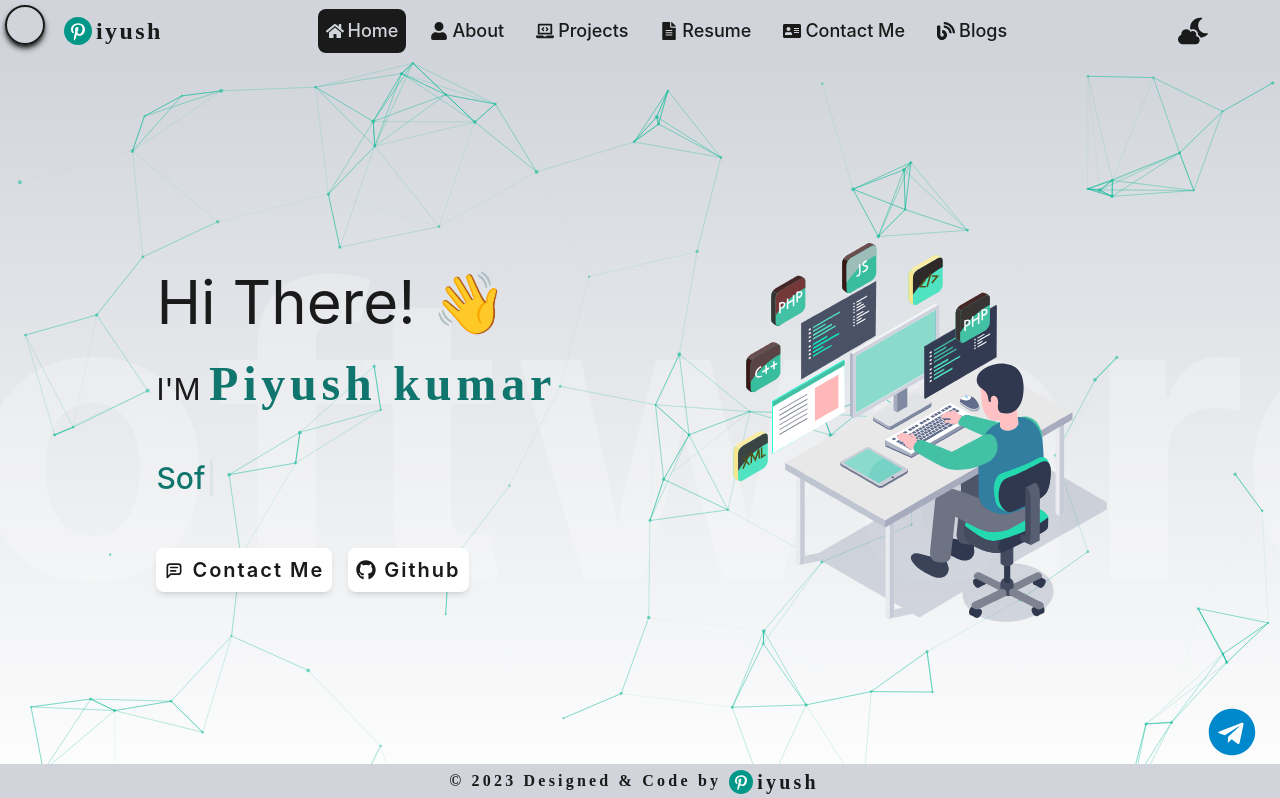
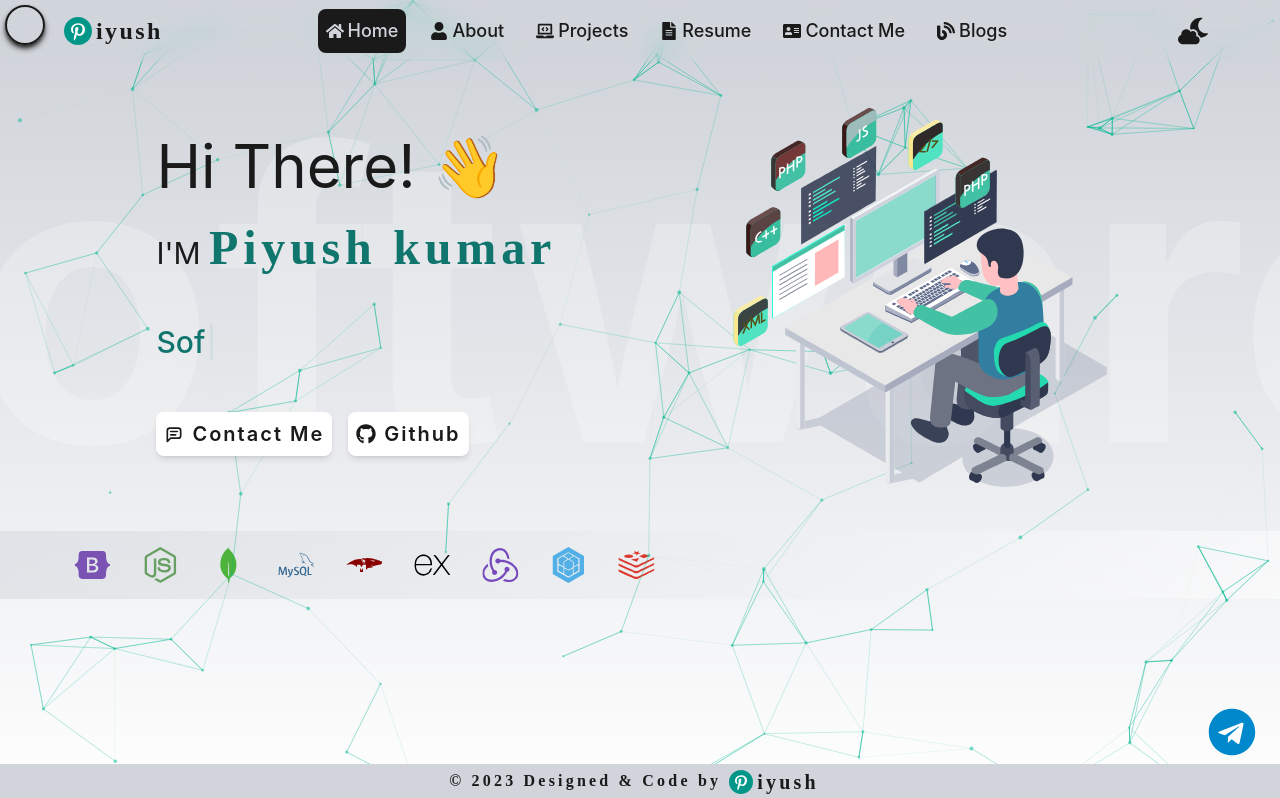
Before and after one commit to piyushkumarg/portfolio-website, a React (Vite) app: page / in a window 1280 px wide. Shown: the top 798 px of the page. Built offline with nearby package versions, Linux system fonts and the light colour scheme; a web font is replaced by a local one.

Commit message:
minor fixes

```diff
--- a/src/components/about/Intro.jsx
+++ b/src/components/about/Intro.jsx
@@ -1,13 +1,13 @@
 import React from "react";
 import avtarAnimation from "../lottieFiles/avtarAnim.json";
 import Lottie from "lottie-react";
-import { motion} from "framer-motion";
+import { motion } from "framer-motion";
 import { textVariants } from "../motionVariants/motionVariants";
 
 function Intro() {
   return (
     // Used in Home page
-    <div className="bg-gradient-to-b from-bgDarkMute to-bgDark  text-content flex flex-col justify-between  md:p-16 p-8">
+    <div className="bg-gradient-to-b from-bgDarkMute to-bgDark  text-content flex flex-col justify-between  items-center md:p-16 p-8">
       <h1 className="font-medium md:text-6xl sm:text-4xl text-3xl text-center ">
         LET ME{" "}
         <span className="text-contentHighlight font-carattere tracking-widest font-semibold md:text-7xl text-4xl ">
--- a/src/components/about/Skills.js
+++ b/src/components/about/Skills.js
@@ -10,12 +10,15 @@ import {
   SiMantine,
   SiMongodb,
   SiMongoose,
+  SiMysql,
   SiNetlify,
   SiNextdotjs,
-  SiPostgresql,
   SiPostman,
+  SiRedis,
   SiRedux,
+  SiSequelize,
   SiTailwindcss,
+  SiTypescript,
   SiVercel,
 } from "react-icons/si";
 import { TbBrandJavascript, TbBrandVscode, TbBrandVite } from "react-icons/tb";
@@ -43,6 +46,13 @@ export const techSkills = [
     desc: "A versatile programming language primarily used for creating interactive effects within web browsers, enabling dynamic content and user interaction on web pages.",
     icon: TbBrandJavascript,
     color: "#F7DF1E",
+  },
+  {
+    id: 3.1,
+    name: "TypeScript",
+    desc: "A versatile programming language primarily used for creating interactive effects within web browsers, enabling dynamic content and user interaction on web pages.",
+    icon: SiTypescript,
+    color: "#3178C6",
   },
   {
     id: 4,
@@ -125,7 +135,7 @@ export const techSkills = [
     id: 15,
     name: "SQL",
     desc: "SQL(Structured Query Language) is a language used to manage and manipulate relational databases.",
-    icon: SiPostgresql,
+    icon: SiMysql,
     color: "#336791",
   },
   {
@@ -148,6 +158,20 @@ export const techSkills = [
     desc: "A predictable state container for JavaScript applications, commonly used with React for managing application state.",
     icon: SiRedux,
     color: "#764ABC",
+  },
+  {
+    id: 19,
+    name: "Sequelize",
+    desc: "",
+    icon: SiSequelize,
+    color: "#52B0E7",
+  },
+  {
+    id: 20,
+    name: "Redis",
+    desc: "",
+    icon: SiRedis,
+    color: "#DC382D",
   },
 ];
 
--- a/src/components/banner/Banner.jsx
+++ b/src/components/banner/Banner.jsx
@@ -6,13 +6,14 @@ import { motion } from "framer-motion";
 import { FaGithub } from "react-icons/fa";
 import { Link } from "react-router-dom";
 import { TbMessage } from "react-icons/tb";
-import { textVariants } from "../motionVariants/motionVariants";
-import { sliderVariants } from "../motionVariants/motionVariants";
+import { techSkills } from "../about/Skills";
+import { skillSliderVariants, sliderVariants, textVariants } from "../motionVariants/motionVariants";
 import Design from "../particleAnimation/Design";
 
 function Banner() {
   return (
-    <div className="h-[calc(100vh-3.75rem)] bg-gradient-to-b from-bgDark to-bgDarkMute  text-content  flex flex-col md:flex-row items-center justify-center md:justify-evenly md:gap-8 gap-4 p-8 overflow-hidden relative bg-">
+    <div className="h-[calc(100vh-3.75rem)] bg-gradient-to-b from-bgDark to-bgDarkMute flex flex-col">
+      <div className="flex flex-col md:flex-row items-center text-content justify-center md:justify-evenly md:gap-8 gap-4 p-8 overflow-hidden relative">
         <motion.div
           className="flex flex-col  justify-center gap-7 md:w-1/3 z-10"
           variants={textVariants}
@@ -73,6 +74,32 @@ function Banner() {
         </motion.div>
 
         {/* Particle Background */}
+
+      </div>
+
+      <div className="bg-gradient-to-r from-bgDark/50 to-bgDarkMute/50 p-4 md:pl-16 ">
+        <div className="relative overflow-hidden md:w-1/2 w-full flex justify-center items-center">
+          <motion.div variants={skillSliderVariants}
+            initial="initial"
+            animate="animate"
+            className="flex gap-8">
+            {techSkills.map((skill) => (
+
+
+              <div
+                key={skill.id}
+                className="cursor-pointer">
+                <skill.icon
+                  className="text-4xl"
+                  style={{ color: skill.color }}
+                />
+              </div>
+
+            ))}
+          </motion.div>
+        </div>
+
+      </div>
       <div className="w-full h-screen absolute top-0 left-0 ">
         <Design />
       </div>
--- a/src/components/motionVariants/motionVariants.js
+++ b/src/components/motionVariants/motionVariants.js
@@ -46,3 +46,18 @@ export const sliderVariants = {
     },
   },
 };
+
+export const skillSliderVariants = {
+  initial: {
+    x: 0,
+  },
+  animate: {
+    x: "-50%",
+    transition: {
+      ease: "linear",
+      repeat: Infinity,
+      repeatType: "mirror",
+      duration: 10,
+    },
+  },
+};
--- a/src/components/navbar/Navbar.jsx
+++ b/src/components/navbar/Navbar.jsx
@@ -66,7 +66,7 @@ function Navbar() {
     <>
       <nav
         className={`flex items-center justify-between h-[3.85rem] text-content lg:pl-16 lg:pr-16 pl-4 pr-4 sticky top-0  z-50 ${
-          scrolling ? "bg-bgDark" : "md:bg-transparent bg-bgDark"
+          scrolling ? "bg-bgDark/80 backdrop-blur-md" : "md:bg-transparent backdrop-blur-md bg-bgDark/80"
         }`}
       >
         <Link
@@ -118,7 +118,7 @@ function Navbar() {
         </div>
         <div className="flex gap-4 items-center justify-center">
           <button
-            className="  text-3xl  ransition ease-in-out delay-150 hover:-translate-y hover:scale-110 duration-500 t font-semibold p-2 rounded-lg  tracking-widest"
+            className="text-3xl  transition ease-in-out delay-150 hover:-translate-y hover:scale-110 duration-500 t font-semibold p-2 rounded-lg  tracking-widest"
             onClick={handleTheme}
           >
             {theme === "light" ? (
--- a/src/components/resume/Resume.jsx
+++ b/src/components/resume/Resume.jsx
@@ -8,7 +8,7 @@ function Resume() {
   const handleDownload = () => {
     // Replace the file URL with your PDF file's URL
     const fileUrl =
-      "https://drive.google.com/file/d/1sdEqUKCpT4wPIfuJAxWC3FGABGEjzVhM/view?usp=sharing";
+      "https://drive.google.com/file/d/1F9edQy1OxsdwzdeiQIbioyFt1oQmxAqf/view";
     const anchor = document.createElement("a");
     anchor.href = fileUrl;
     anchor.target = "_blank";
```
Lines whose indentation alone changed are shown as unchanged.
